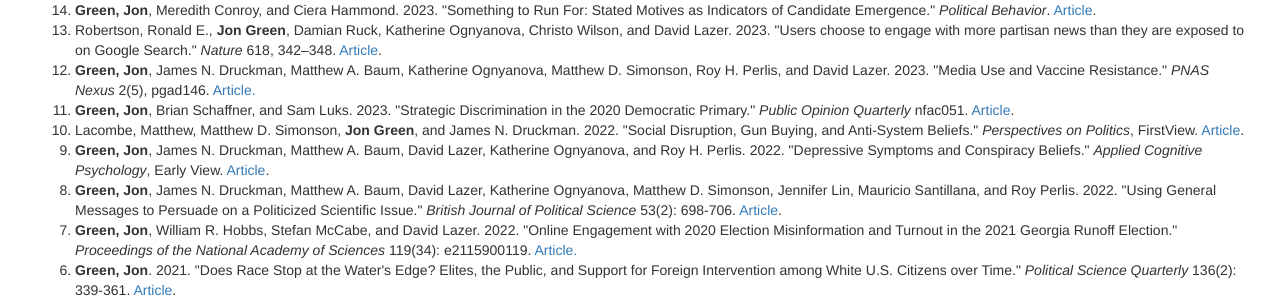
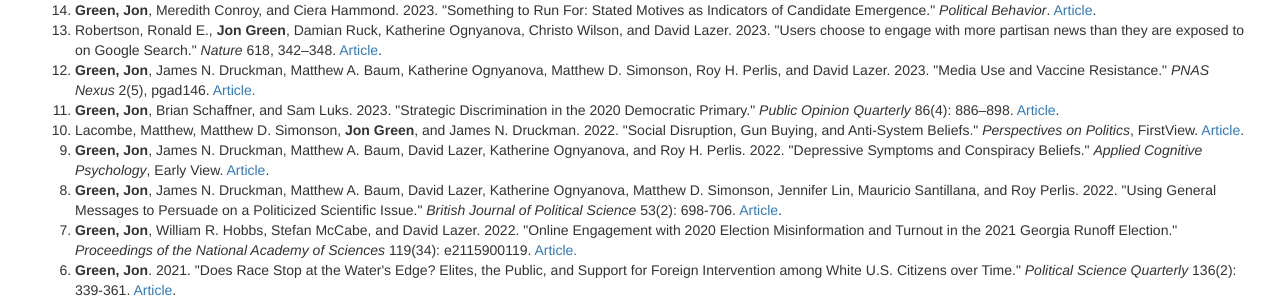
Before and after one commit to jgreen4919/jgreen4919.github.io, a Jekyll site: the page index.html, which Jekyll copies as it is, in a window 1280 px wide and 900 px high, scrolled down 1081 px. Shown: the part 158-456 px from the top of the window. Built offline with Jekyll 4.4.1, drawn with Linux system fonts in a browser that asks for light colours.

Commit message:
strategic discrimination issue number

```diff
--- a/index.html
+++ b/index.html
@@ -56,7 +56,7 @@ the <i>American Political Science Review</i>, the <i>Journal of Politics</i>, th
     <li> <strong>Green, Jon</strong>, Meredith Conroy, and Ciera Hammond. 2023. "Something to Run For: Stated Motives as Indicators of Candidate Emergence." <i>Political Behavior</i>. <a href="https://link.springer.com/article/10.1007/s11109-023-09872-z">Article</a>.</li>
     <li> Robertson, Ronald E., <strong>Jon Green</strong>, Damian Ruck, Katherine Ognyanova, Christo Wilson, and David Lazer. 2023. "Users choose to engage with more partisan news than they are exposed to on Google Search." <i>Nature</i> 618, 342–348. <a href="https://www.nature.com/articles/s41586-023-06078-5">Article</a>.</li>
       <li> <strong>Green, Jon</strong>, James N. Druckman, Matthew A. Baum, Katherine Ognyanova, Matthew D. Simonson, Roy H. Perlis, and David Lazer. 2023. "Media Use and Vaccine Resistance." <i>PNAS Nexus</i> 2(5), pgad146. <a href="https://academic.oup.com/pnasnexus/advance-article/doi/10.1093/pnasnexus/pgad146/7158045">Article.</a></li>
-    <li> <strong>Green, Jon</strong>, Brian Schaffner, and Sam Luks. 2023. "Strategic Discrimination in the 2020 Democratic Primary." <i>Public Opinion Quarterly</i> nfac051. <a href="https://academic.oup.com/poq/advance-article/doi/10.1093/poq/nfac051/7017586">Article</a>.</li>
+    <li> <strong>Green, Jon</strong>, Brian Schaffner, and Sam Luks. 2023. "Strategic Discrimination in the 2020 Democratic Primary." <i>Public Opinion Quarterly</i>  86(4): 886–898. <a href="https://academic.oup.com/poq/advance-article/doi/10.1093/poq/nfac051/7017586">Article</a>.</li>
     <li>Lacombe, Matthew, Matthew D. Simonson, <strong>Jon Green</strong>, and James N. Druckman. 2022. "Social Disruption, Gun Buying, and Anti-System Beliefs." <i>Perspectives on Politics</i>, FirstView. <a href="https://www.cambridge.org/core/journals/perspectives-on-politics/article/abs/social-disruption-gun-buying-and-antisystem-beliefs/36D5FDB732D860BF8B7D0D59E0880007">Article</a>.</li>
     <li><strong>Green, Jon</strong>, James N. Druckman, Matthew A. Baum, David Lazer, Katherine Ognyanova, and Roy H. Perlis. 2022. "Depressive Symptoms and Conspiracy Beliefs." <i>Applied Cognitive Psychology</i>, Early View. <a href="https://onlinelibrary.wiley.com/doi/10.1002/acp.4011">Article</a>.</li>
     <li> <strong>Green, Jon</strong>, James N. Druckman,  Matthew A. Baum, David Lazer, Katherine Ognyanova, Matthew D. Simonson, Jennifer Lin, Mauricio Santillana, and Roy Perlis. 2022. "Using General Messages to Persuade on a Politicized Scientific Issue." <i>British Journal of Political Science</i> 53(2): 698-706. <a href="https://www.cambridge.org/core/journals/british-journal-of-political-science/article/abs/using-general-messages-to-persuade-on-a-politicized-scientific-issue/6AE0FF9C739061ED8F1BE379D7B2998A">Article</a>.</li>
```
Also changed, not shown: 4 other files.
